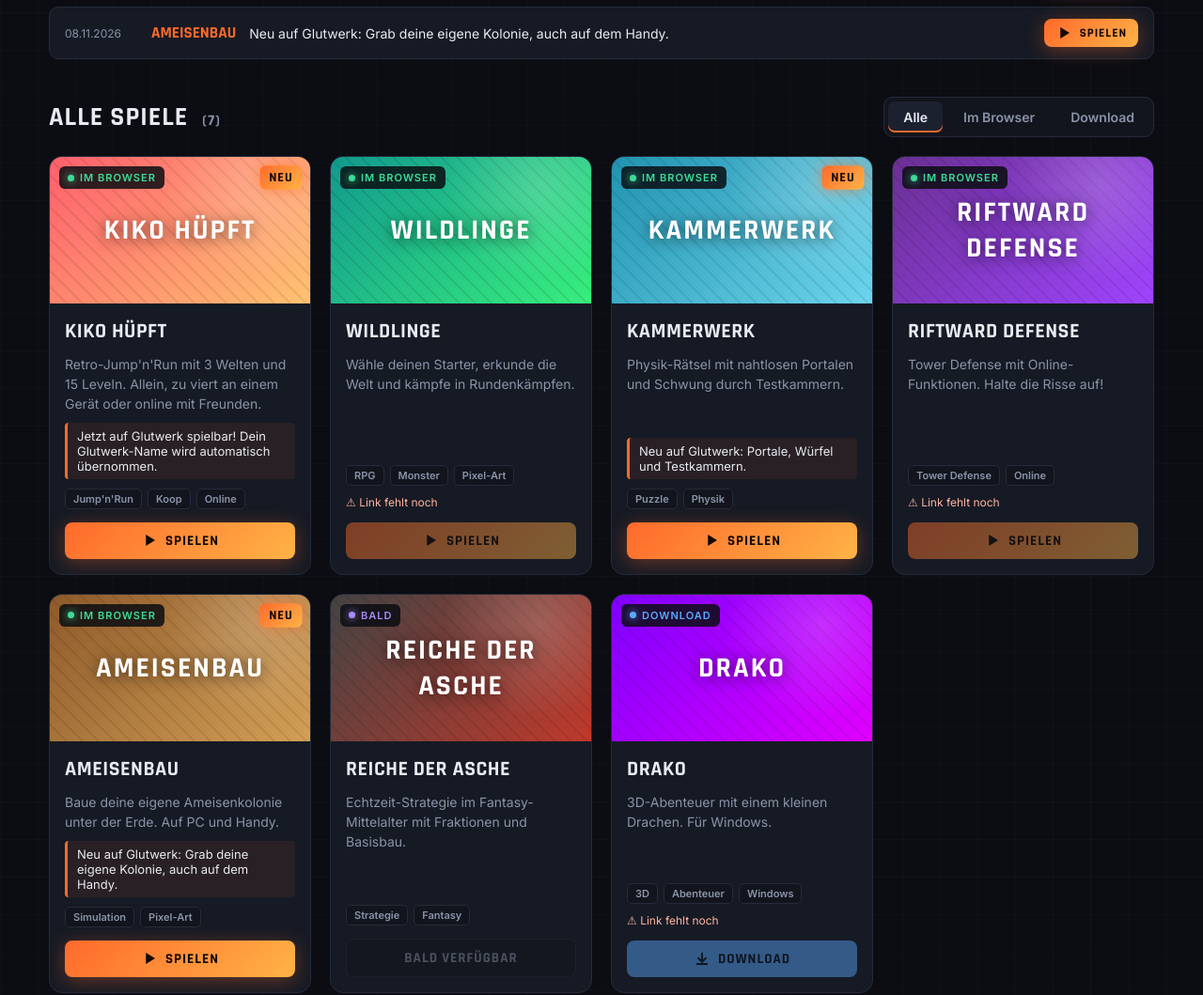
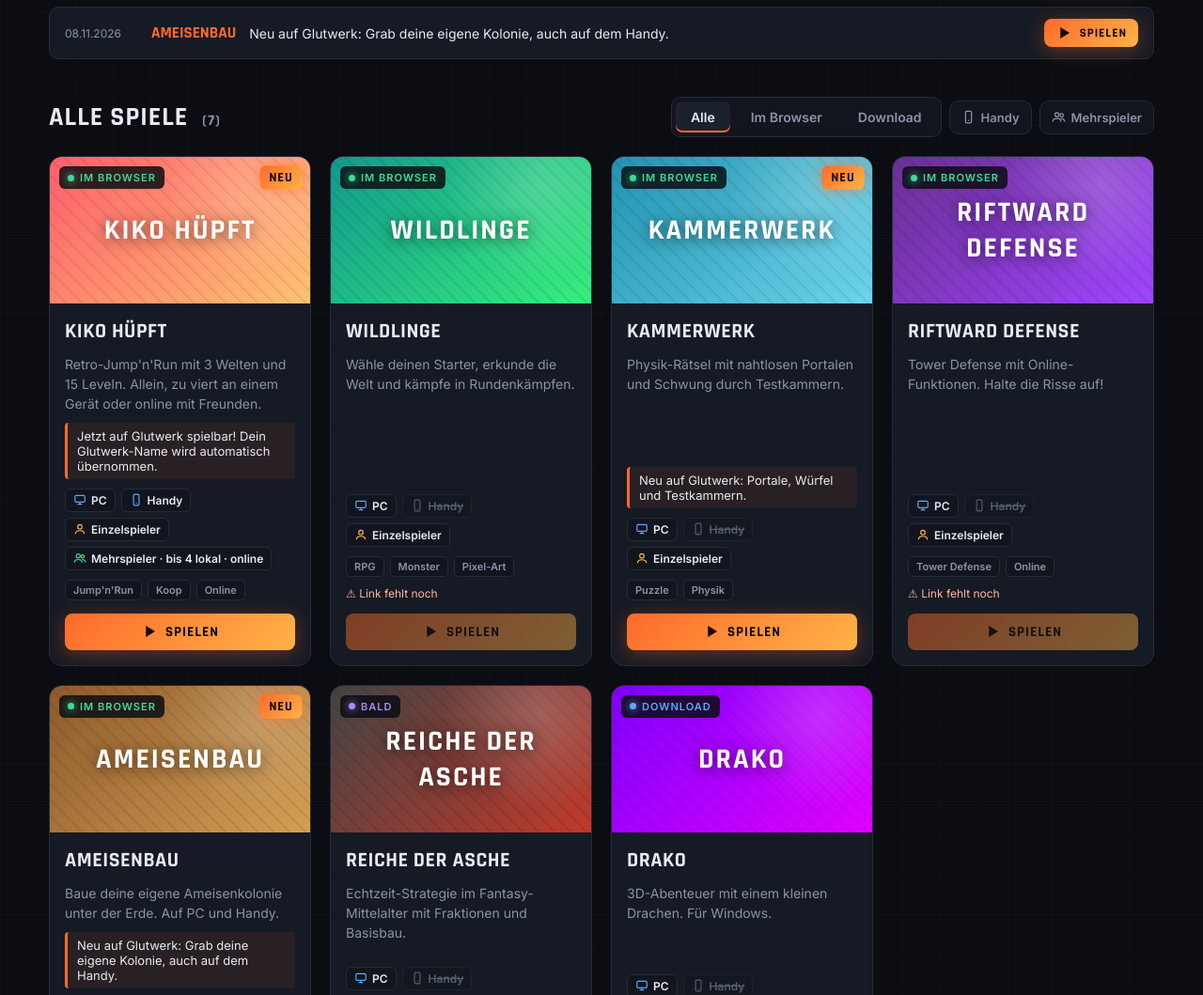
Before and after one commit to foxy0561/glutwerk, a plain HTML site: page index.html in a window 1280 px wide. Shown: the part 627-1686 px from the top of the page at 94% size. Drawn offline with Linux system fonts and the light colour scheme.

Commit message:
PC/Handy und Einzel-/Mehrspieler auf jeder Spielkarte, mit Filtern
Co-Authored-By: Claude Opus 5.5 <noreply@anthropic.com>
Claude-Session: https://claude.ai/code/session_01K5z61ApWAcC6uuhYHscJPj

```diff
--- a/index.html
+++ b/index.html
@@ -153,6 +153,19 @@ main{max-width:1240px;margin:0 auto;padding:32px}
 .card-body h3{font-family:Rajdhani,sans-serif;font-size:22px;text-transform:uppercase;letter-spacing:.5px}
 .card-body p{color:var(--muted);font-size:14px;line-height:1.5;flex:1}
 .tags{display:flex;flex-wrap:wrap;gap:6px}
+.compat{display:flex;flex-wrap:wrap;gap:6px}
+.cp{display:inline-flex;align-items:center;gap:5px;font-size:12px;font-weight:600;padding:4px 8px;border-radius:6px;background:var(--bg2);border:1px solid var(--line);color:var(--text)}
+.cp svg{width:14px;height:14px;flex-shrink:0}
+.cp.pc svg,.cp.mobile svg{color:var(--download)}
+.cp.single svg{color:var(--accent2)}
+.cp.multi svg{color:var(--browser)}
+.cp.off{color:var(--muted);opacity:.55;text-decoration:line-through}
+.cp.off svg{color:var(--muted)}
+.toolbar-right{display:flex;gap:8px;flex-wrap:wrap;align-items:center}
+.chip-filter{display:inline-flex;align-items:center;gap:6px;padding:9px 12px;border-radius:10px;font-size:13px;font-weight:600;color:var(--muted);background:var(--bg2);border:1px solid var(--line)}
+.chip-filter svg{width:15px;height:15px}
+.chip-filter:hover{color:var(--text)}
+.chip-filter.on{color:var(--text);border-color:var(--accent);background:rgba(255,106,43,.1)}
 .tag{font-size:11px;font-weight:600;color:var(--muted);background:var(--bg2);border:1px solid var(--line);padding:3px 8px;border-radius:5px}
 .card-actions{display:flex;gap:8px;margin-top:4px}
 .card-actions .btn{flex:1;justify-content:center;padding:10px 14px;font-size:15px}
@@ -299,10 +312,14 @@ footer{text-align:center;color:var(--muted);font-size:13px;padding:40px 16px;bor
 
   <div class="toolbar">
     <h2>Alle Spiele <small id="count"></small></h2>
-    <div class="tabs">
-      <button class="tab active" data-filter="all">Alle</button>
-      <button class="tab" data-filter="browser">Im Browser</button>
-      <button class="tab" data-filter="download">Download</button>
+    <div class="toolbar-right">
+      <div class="tabs">
+        <button class="tab active" data-filter="all">Alle</button>
+        <button class="tab" data-filter="browser">Im Browser</button>
+        <button class="tab" data-filter="download">Download</button>
+      </div>
+      <button class="chip-filter" data-only="mobile"><span class="ico-mobile"></span>Handy</button>
+      <button class="chip-filter" data-only="multi"><span class="ico-multi"></span>Mehrspieler</button>
     </div>
   </div>
 
@@ -388,6 +405,9 @@ const GITHUB_PROFILE = "https://github.com/foxy0561";
   - featured: true → wird oben groß angezeigt (nur bei einem Spiel setzen)
   - added: "JJJJ-MM-TT"   → seit wann das Spiel auf Glutwerk ist (zeigt "NEU")
   - updated: "JJJJ-MM-TT" → letztes Update (zeigt "UPDATE" bei allen, die es seitdem nicht gespielt haben)
+  - platforms: auf welchen Geräten es läuft: ["pc"] oder ["pc", "mobile"]
+  - modes: ["single"] = Einzelspieler, ["multi"] = Mehrspieler, oder beides
+  - multi: kurze Info zum Mehrspieler, z.B. "lokal bis 4 · online"
   - news: Neuigkeiten, neueste zuerst: [{ date: "JJJJ-MM-TT", text: "Was neu ist" }]
 
   Tipp für ein Update: "updated" auf das heutige Datum setzen und bei "news" ganz vorne eine Zeile dazuschreiben.
@@ -405,6 +425,9 @@ const NAME_KEYS = ["glutwerk-name", "kiko-name"];
 const GAMES = [
   {
     title: "Kiko Hüpft",
+    platforms: ["pc", "mobile"],
+    modes: ["single", "multi"],
+    multi: "bis 4 lokal · online",
     type: "browser",
     url: "https://foxy0561.github.io/Kiko-H-pft/",
     desc: "Retro-Jump'n'Run mit 3 Welten und 15 Leveln. Allein, zu viert an einem Gerät oder online mit Freunden.",
@@ -416,6 +439,8 @@ const GAMES = [
   },
   {
     title: "Wildlinge",
+    platforms: ["pc"],
+    modes: ["single"],
     type: "browser",
     url: "",
     desc: "Wähle deinen Starter, erkunde die Welt und kämpfe in Rundenkämpfen.",
@@ -424,6 +449,8 @@ const GAMES = [
   },
   {
     title: "Kammerwerk",
+    platforms: ["pc"],
+    modes: ["single"],
     type: "browser",
     url: "kammerwerk/",
     desc: "Physik-Rätsel mit nahtlosen Portalen und Schwung durch Testkammern.",
@@ -434,6 +461,8 @@ const GAMES = [
   },
   {
     title: "Riftward Defense",
+    platforms: ["pc"],
+    modes: ["single"],
     type: "browser",
     url: "",
     desc: "Tower Defense mit Online-Funktionen. Halte die Risse auf!",
@@ -442,6 +471,8 @@ const GAMES = [
   },
   {
     title: "Ameisenbau",
+    platforms: ["pc", "mobile"],
+    modes: ["single"],
     type: "browser",
     url: "ameisenbau/",
     desc: "Baue deine eigene Ameisenkolonie unter der Erde. Auf PC und Handy.",
@@ -452,6 +483,9 @@ const GAMES = [
   },
   {
     title: "Reiche der Asche",
+    platforms: ["pc"],
+    modes: ["single", "multi"],
+    multi: "geplant",
     type: "soon",
     url: "",
     desc: "Echtzeit-Strategie im Fantasy-Mittelalter mit Fraktionen und Basisbau.",
@@ -460,6 +494,8 @@ const GAMES = [
   },
   {
     title: "Drako",
+    platforms: ["pc"],
+    modes: ["single"],
     type: "download",
     url: "",
     desc: "3D-Abenteuer mit einem kleinen Drachen. Für Windows.",
@@ -528,6 +564,25 @@ function renderNews() {
       </div>`).join("") + `</div>`;
 }
 
+/* ---- Geräte & Spielmodus ---- */
+const ICONS = {
+  pc: '<svg viewBox="0 0 24 24" fill="none" stroke="currentColor" stroke-width="2"><rect x="3" y="4" width="18" height="12" rx="2"/><path d="M8 20h8M12 16v4"/></svg>',
+  mobile: '<svg viewBox="0 0 24 24" fill="none" stroke="currentColor" stroke-width="2"><rect x="7" y="2" width="10" height="20" rx="2"/><path d="M11 18h2"/></svg>',
+  single: '<svg viewBox="0 0 24 24" fill="none" stroke="currentColor" stroke-width="2"><circle cx="12" cy="8" r="4"/><path d="M4 21c0-4 4-6 8-6s8 2 8 6"/></svg>',
+  multi: '<svg viewBox="0 0 24 24" fill="none" stroke="currentColor" stroke-width="2"><circle cx="9" cy="8" r="3.5"/><circle cx="17" cy="9" r="2.8"/><path d="M2 20c0-3.5 3-5.5 7-5.5s7 2 7 5.5M16 14.6c3 .2 6 1.8 6 5.4"/></svg>',
+};
+function compatHTML(g) {
+  const pl = g.platforms || ["pc"], md = g.modes || ["single"];
+  const chip = (cls, on, label) => `<span class="cp ${cls}${on ? "" : " off"}">${ICONS[cls]}${label}</span>`;
+  return `<div class="compat">
+    ${chip("pc", pl.includes("pc"), "PC")}
+    ${chip("mobile", pl.includes("mobile"), "Handy")}
+    ${md.includes("single") ? chip("single", true, "Einzelspieler") : ""}
+    ${md.includes("multi") ? chip("multi", true, "Mehrspieler" + (g.multi ? " · " + esc(g.multi) : "")) : ""}
+  </div>`;
+}
+const only = { mobile: false, multi: false };
+
 function coverHTML(g) {
   if (g.cover) return `<img src="${esc(g.cover)}" alt="">`;
   return `<div class="cover-title">${esc(g.title)}</div>`;
@@ -564,6 +619,8 @@ function renderHero() {
 function renderGrid() {
   const list = GAMES.filter(g =>
     (filter === "all" || g.type === filter) &&
+    (!only.mobile || (g.platforms || []).includes("mobile")) &&
+    (!only.multi || (g.modes || []).includes("multi")) &&
     (g.title + " " + (g.tags || []).join(" ")).toLowerCase().includes(query)
   );
   $("count").textContent = `(${list.length})`;
@@ -582,6 +639,7 @@ function renderGrid() {
         <h3>${esc(g.title)}</h3>
         <p>${esc(g.desc)}</p>
         ${status(g) && g.news && g.news[0] ? `<div class="card-news">${esc(g.news[0].text)}</div>` : ""}
+        ${compatHTML(g)}
         <div class="tags">${(g.tags || []).map(t => `<span class="tag">${esc(t)}</span>`).join("")}</div>
         ${!g.url && g.type !== "soon" ? `<div class="missing">⚠ Link fehlt noch</div>` : ""}
         <div class="card-actions">${actionHTML(g)}</div>
@@ -629,6 +687,10 @@ document.addEventListener("keydown", e => {
   if (e.key === "Escape") { closePlayer(); closeDownload(); closeName(); }
 });
 
+document.querySelectorAll("[data-only]").forEach(b => {
+  b.querySelector("span").outerHTML = ICONS[b.dataset.only];
+  b.onclick = () => { only[b.dataset.only] = !only[b.dataset.only]; b.classList.toggle("on", only[b.dataset.only]); renderGrid(); };
+});
 document.querySelectorAll(".tab").forEach(t => t.onclick = () => {
   document.querySelectorAll(".tab").forEach(x => x.classList.remove("active"));
   t.classList.add("active");
```
